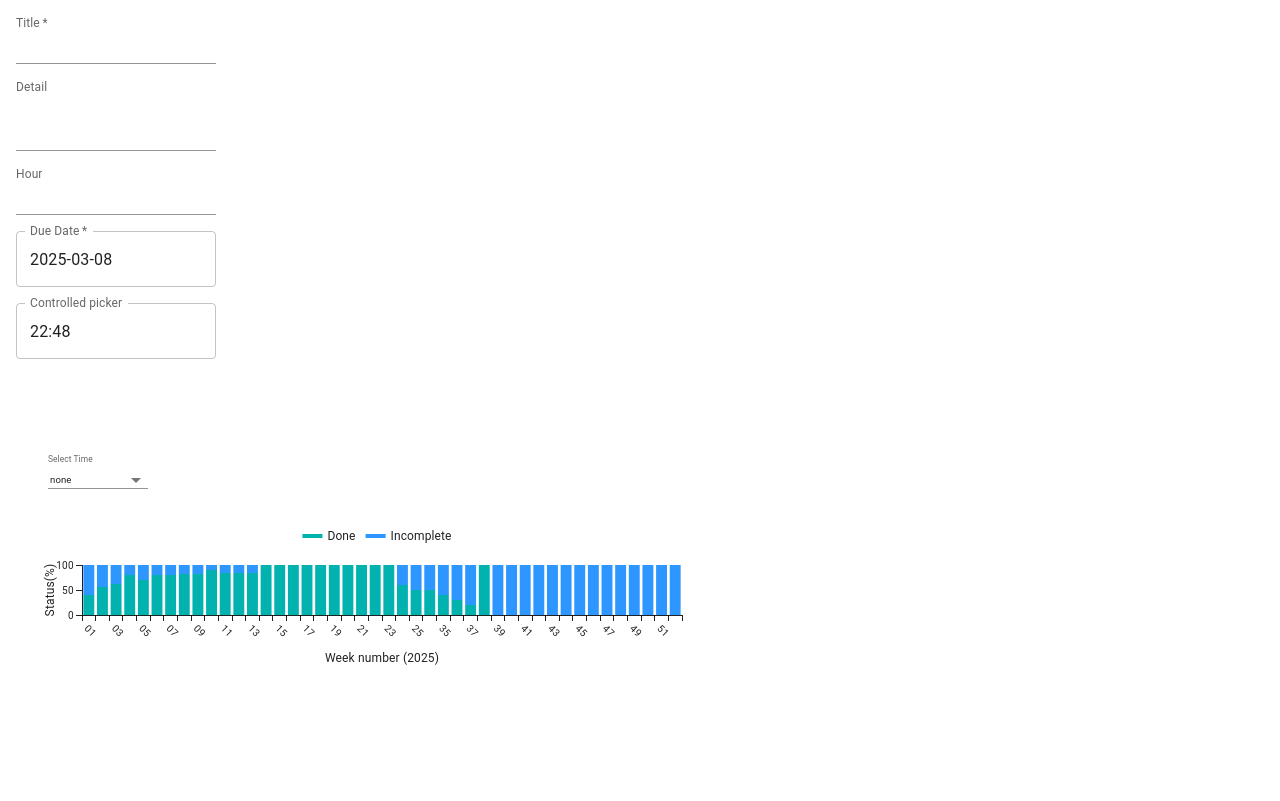
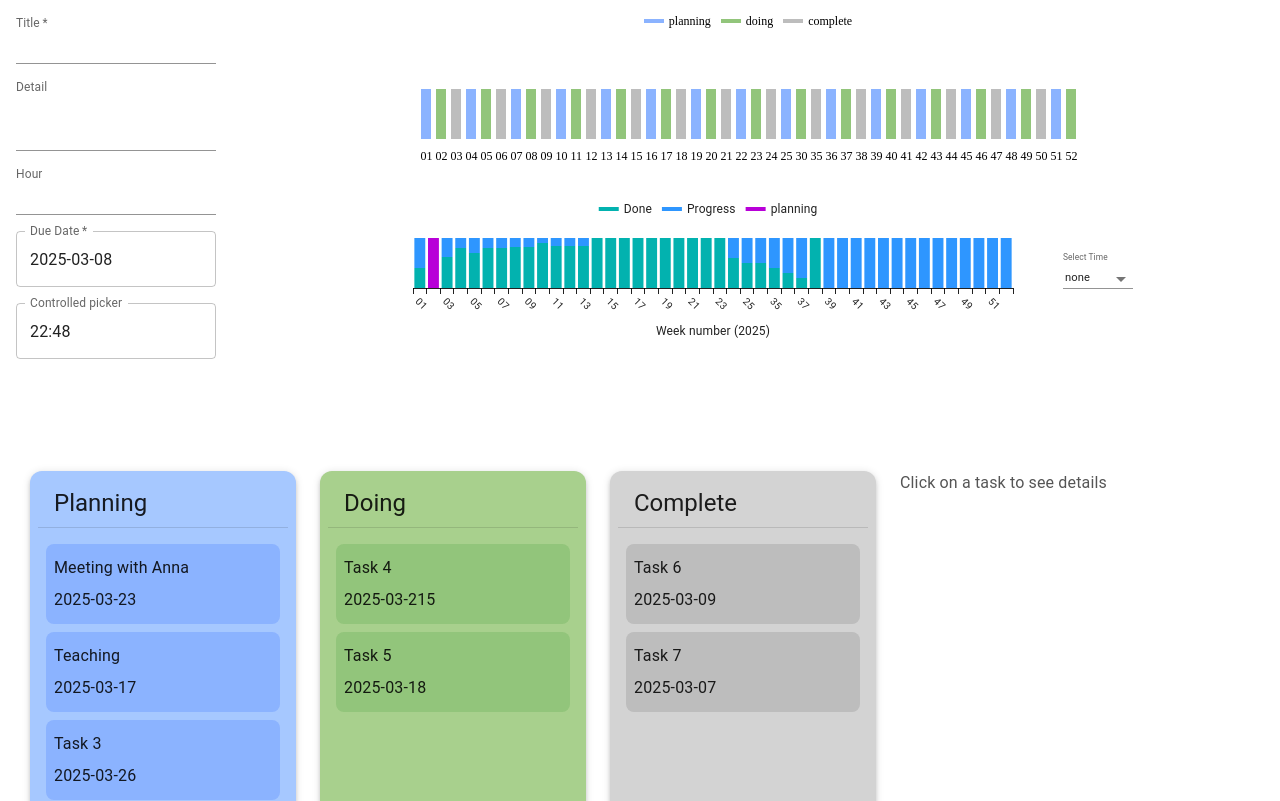
Before and after one commit to FengyanTina/ReactChart, a React (Vite) app: page / in a window 1280 px wide. Shown: the top 801 px of the page. Built offline with nearby package versions, Linux system fonts and the light colour scheme.

Commit message:
simplebar and progress

```diff
--- a/src/App.tsx
+++ b/src/App.tsx
@@ -11,12 +11,76 @@ import BarsDataset from "./components/BarWithLeg";
 import SyncHighlight from "./components/BarPie";
 import Test from "./components/test";
 import SunLayer from "./components/sunLayer";
-import StackOrderDemo from "./components/ProgressBar";
-import  SelectAllTransferList from "./components/SelectTransferList";
+
+import SelectAllTransferList from "./components/SelectTransferList";
 import DragComponent from "./components/reacDrag/DragComponent";
 import DragDropTaskManager from "./components/htmlDrag/Dnd";
 import TaskInput from "./components/forms/TaskInputForm";
+import StackOrderDemo from "./components/ProgressBar";
+import { BarChart } from "./components/charts/SimpleBar";
+// 定义状态类型
+type Status = "planning" | "doing" | "complete";
 
+// 定义颜色
+const statusColors: Record<Status, string> = {
+  planning: '#8BB3FF', // Slightly darker blue
+  doing: '#92C57B', // Slightly darker green
+  complete: '#BDBDBD', // Slightly darker gray
+};
+
+// 定义数据
+interface BarData {
+  week: string;
+  value: number;
+  status: Status;
+}
+
+const data: BarData[] = [
+  { week: "01", value: 100, status: "planning" },
+  { week: "02", value: 100, status: "doing" },
+  { week: "03", value: 100, status: "complete" },
+  { week: "04", value: 100, status: "planning" },
+  { week: "05", value: 100, status: "doing" },
+  { week: "06", value: 100, status: "complete" },
+  { week: "07", value: 100, status: "planning" },
+  { week: "08", value: 100, status: "doing" },
+  { week: "09", value: 100, status: "complete" },
+  { week: "10", value: 100, status: "planning" },
+  { week: "11", value: 100, status: "doing" },
+  { week: "12", value: 100, status: "complete" },
+  { week: "13", value: 100, status: "planning" },
+  { week: "14", value: 100, status: "doing" },
+  { week: "15", value: 100, status: "complete" },
+  { week: "16", value: 100, status: "planning" },
+  { week: "17", value: 100, status: "doing" },
+  { week: "18", value: 100, status: "complete" },
+  { week: "19", value: 100, status: "planning" },
+  { week: "20", value: 100, status: "doing" },
+  { week: "21", value: 100, status: "complete" },
+  { week: "22", value: 100, status: "planning" },
+  { week: "23", value: 100, status: "doing" },
+  { week: "24", value: 100, status: "complete" },
+  { week: "25", value: 100, status: "planning" },
+  { week: "30", value: 100, status: "doing" },
+  { week: "35", value: 100, status: "complete" },
+  { week: "36", value: 100, status: "planning" },
+  { week: "37", value: 100, status: "doing" },
+  { week: "38", value: 100, status: "complete" },
+  { week: "39", value: 100, status: "planning" },
+  { week: "40", value: 100, status: "doing" },
+  { week: "41", value: 100, status: "complete" },
+  { week: "42", value: 100, status: "planning" },
+  { week: "43", value: 100, status: "doing" },
+  { week: "44", value: 100, status: "complete" },
+  { week: "45", value: 100, status: "planning" },
+  { week: "46", value: 100, status: "doing" },
+  { week: "47", value: 100, status: "complete" },
+  { week: "48", value: 100, status: "planning" },
+  { week: "49", value: 100, status: "doing" },
+  { week: "50", value: 100, status: "complete" },
+  { week: "51", value: 100, status: "planning" },
+  { week: "52", value: 100, status: "doing" },
+];
 interface Node {
   name: string;
   value?: number;
@@ -77,18 +141,33 @@ function App() {
 
   return (
     <>
+      <Box
+        sx={{
+          display: "flex",
+          flexDirection:{
+            xs:'column',
+            sm:'column',
+            md:'row'
+        },
+          justifyContent: "center",
+          alignItems: "center",
+          alignContent: "center",
+
+        }}
+      >
         <Box>
-        <Box>
-            <TaskInput/>
+          <TaskInput />
         </Box>
         <Box
           sx={{
             width: "100%",
             height: "100%",
             overflow: "hidden",
-            marginTop: 10, // Adjust margin for spacing between dropdown and chart
-          }}>
-            <StackOrderDemo/>
+          }}
+        >
+           <BarChart data={data}/>
+
+          <StackOrderDemo />
         </Box>
       </Box>
 
@@ -98,9 +177,10 @@ function App() {
           height: "100%",
           overflow: "hidden",
           marginTop: 10, // Adjust margin for spacing between dropdown and chart
-            mb: 1
-          }}>
-           <DragDropTaskManager/>
+          mb: 1,
+        }}
+      >
+        <DragDropTaskManager />
       </Box>
       <Box
         sx={{
@@ -112,7 +192,7 @@ function App() {
       >
         <FormControl
           fullWidth
-          sx={{ position: "absolute", top: 20,  width: 150, mb: 2 }}
+          sx={{ position: "absolute", top: 20, width: 150, mb: 2 }}
         >
           <InputLabel>Välj Avdelning</InputLabel>
           <Select
@@ -135,8 +215,7 @@ function App() {
           width: "100%",
           height: "100%",
           overflow: "hidden",
-          marginTop:10,
-
+          marginTop: 10,
         }}
       >
         <SunburstChartType
@@ -150,7 +229,6 @@ function App() {
           justifyContent: "space-around", // Space between the two charts
           alignItems: "center", // Align them vertically
           width: "100%", // Take full width
-
         }}
       >
         <Box
@@ -159,7 +237,8 @@ function App() {
             height: "100%",
             overflow: "hidden",
             marginTop: 10, // Adjust margin for spacing between dropdown and chart
-          }}>
+          }}
+        >
           <OnSeriesItemClick />
         </Box>
         <Box
@@ -179,12 +258,8 @@ function App() {
           height: "100%",
           overflow: "hidden",
           marginTop: 10, // Adjust margin for spacing between dropdown and chart
-          }}>
-
-        </Box>
-
-
-
+        }}
+      ></Box>
     </>
   );
 }
--- a/src/components/ProgressBar.tsx
+++ b/src/components/ProgressBar.tsx
@@ -1,114 +1,158 @@
-import * as React from 'react';
-import Box from '@mui/material/Box';
-import TextField from '@mui/material/TextField';
-import MenuItem from '@mui/material/MenuItem';
-import { BarChart } from '@mui/x-charts/BarChart';
-import { StackOrderType } from '@mui/x-charts/models';
+import * as React from "react";
+import Box from "@mui/material/Box";
+import TextField from "@mui/material/TextField";
+import MenuItem from "@mui/material/MenuItem";
+import { BarChart } from "@mui/x-charts/BarChart";
+import { StackOrderType } from "@mui/x-charts/models";
 
 // Data coming from https://www.insee.fr/fr/statistiques/5013868
 const uncomletedTime = [
-  60, 44, 37, 19.6, 29.9, 20.7, 19.5, 18, 18, 10, 15, 15.9, 15.2, 0,
-  0, 0,0, 0, 0, 0, 0, 0, 0, 40, 50, 50, 60, 70,
- 80, 0, 100, 100, 100, 100, 100, 100, 100, 100, 100, 100, 100, 100, 100, 100,];
+  60, 0, 37, 19.6, 29.9, 20.7, 19.5, 18, 18, 10, 15, 15.9, 15.2, 0, 0, 0, 0, 0,
+  0, 0, 0, 0, 0, 40, 50, 50, 60, 70, 80, 0, 100, 100, 100, 100, 100, 100, 100,
+  100, 100, 100, 100, 100, 100, 100,
+];
 const completedTime = [
-  40, 56, 63, 80.4, 70.2, 79.3, 80.5, 82, 82, 90, 85, 84.1, 84.8, 100,
-  100, 100, 100, 100, 100, 100, 100, 100, 100, 60,50,50,40, 30,
-  20, 100,0,
+  40, 0, 63, 80.4, 70.2, 79.3, 80.5, 82, 82, 90, 85, 84.1, 84.8, 100, 100, 100,
+  100, 100, 100, 100, 100, 100, 100, 60, 50, 50, 40, 30, 20, 100, 0,
+];
+const planning = [
+    0, 100, 63, 80.4, 70.2, 79.3, 80.5, 82, 82, 90, 85, 84.1, 84.8, 100, 100, 100,
+    100, 100, 100, 100, 100, 100, 100, 60, 50, 50, 40, 30, 20, 100, 0,
   ];
 
-
 const xAxis = {
-  label: 'Week number (2025)',
-  scaleType: 'band' as const,
+  label: "Week number (2025)",
+  scaleType: "band" as const,
   data: [
-    '01',
-    '02',
-    '03',
-    '04',
-    '05',
-    '06',
-    '07',
-    '08',
-    '09',
-    '10',
-    '11',
-    '12',
-    '13',
-    '14',
-    '15',
-    '16',
-    '17',
-    '18',
-    '19',
-    '20',
-    '21',
-    '22',
-    '23',
-    '24',
-    '25',
-    '30',
-    '35',
-    '36',
-    '37',
-    '38',
-    '39',
-    '40',
-    '41',
-    '42',
-    '43',
-    '44',
-    '45',
-    '46',
-    '47',
-    '48',
-    '49',
-    '50',
-    '51',
-    '52',
+    "01",
+    "02",
+    "03",
+    "04",
+    "05",
+    "06",
+    "07",
+    "08",
+    "09",
+    "10",
+    "11",
+    "12",
+    "13",
+    "14",
+    "15",
+    "16",
+    "17",
+    "18",
+    "19",
+    "20",
+    "21",
+    "22",
+    "23",
+    "24",
+    "25",
+    "30",
+    "35",
+    "36",
+    "37",
+    "38",
+    "39",
+    "40",
+    "41",
+    "42",
+    "43",
+    "44",
+    "45",
+    "46",
+    "47",
+    "48",
+    "49",
+    "50",
+    "51",
+    "52",
   ],
 };
 
 const series = [
-  { label: 'Done', data: completedTime, stack: 'total' },
-  { label: 'Incomplete', data: uncomletedTime , stack: 'total' },
-
+  { label: "Done", data: completedTime, stack: "total" },
+  { label: "Progress", data: uncomletedTime, stack: "total" },
+  { label: "planning", data: planning, stack: "total" },
 ];
 
-const availableStackOrder = [
-  'none',
-  'weekly',
-  'monthly',
-  'yearly',
+const availableStackOrder = ["none", "weekly", "monthly", "yearly"] as const;
 
-] as const;
-
-const yAxis = {
-
-};
 export default function StackOrderDemo() {
-  const [stackOrder, setStackOrder] = React.useState<StackOrderType>('none');
+  const [stackOrder, setStackOrder] = React.useState<StackOrderType>("none");
 
   const modifiedSeries = [{ ...series[0], stackOrder }, ...series.slice(1)];
 
-
   return (
-    <Box sx={{ width: '100%' }}>
+    <Box
+      sx={{
+        width: "100%",
+        display: "flex",
+        flexDirection: "row",
+        justifyContent: "center",
+        alignItems: "center",
+      }}
+    >
+      <Box sx={{ overflow: "auto", my: 3 }}>
+        <BarChart
+          width={700}
+          height={150}
+          xAxis={[
+            {
+              ...xAxis,
+              tickLabelStyle: {
+                fontSize: "10px",
+                angle: 45,
+                dominantBaseline: "hanging",
+                textAnchor: "start",
+              },
+              labelStyle: {
+                transform: "translateY(10px)",
+                fontSize: "12px",
+              },
+            },
+          ]}
+          series={modifiedSeries}
+          slotProps={{
+            legend: {
+              labelStyle: { fontSize: "12px" }, // Adjust legend text size
+              itemMarkWidth: 20,
+              itemMarkHeight: 4,
+              markGap: 5,
+              itemGap: 10,
+            },
+          }}
+          yAxis={[
+            {
+              label: "", // Hide Y axis label
+              tickLabelStyle: {
+                fontSize: "0px", // Hide Y axis tick labels
+              },
+              tickSize: 0, // Hide Y axis ticks
+              disableLine: true, // Hide Y axis line (if supported)
+              min: 0,
+              max: 100,
+            },
+          ]}
+        />
+      </Box>
       <TextField
-        sx={{ minWidth: 100, mx: 5, mt: 1,maxHeight:20,
-
-
+        sx={{
+          minWidth: 70,
+          maxHeight: 20,
           "& .MuiInputBase-root": {
             height: 30, // Ensure input field height is also adjusted
             border: "none", // Remove the border
             boxShadow: "none",
             fontSize: "0.6rem",
-              borderBottom:"none"
+            borderBottom: "none",
           },
           "& .MuiInputLabel-root": {
             fontSize: "0.7rem", // Label (stackOrder) text size
           },
           "& .MuiSelect-select": {
-        fontSize: "0.6rem", // Selected value text size
+            fontSize: "0.7rem", // Selected value text size
             padding: "2px", // Adjust padding to make it fit
           },
         }}
@@ -124,58 +168,54 @@ export default function StackOrderDemo() {
           </MenuItem>
         ))}
       </TextField>
-      <Box sx={{ overflow: 'auto', py: 2, my:3,px:3 }}>
-        <BarChart
-          width={700}
-          height={150}
-          xAxis={[
-            {
-              ...xAxis,
-              tickLabelStyle: {
-                fontSize: '10px',
-                angle: 45,
-                dominantBaseline: 'hanging',
-                textAnchor: 'start',
-              },
-              labelStyle: {
-                transform: 'translateY(10px)',
-                fontSize: '12px',
-              },
-            },
-          ]}
-          series={modifiedSeries}
-          slotProps={{
-            legend: {
-              labelStyle: { fontSize: '12px', }, // Adjust legend text size
-
-            itemMarkWidth: 20,
-                itemMarkHeight: 4,
-                markGap: 5,
-                itemGap: 10,
-            },
-        }}
-          yAxis={[
-            {
-                label: 'Status(%)',
-                tickLabelStyle: {
-                    fontSize: '10px',
-
-                  },
-                labelStyle: {
-                    fontSize: '12px',
-
-                  },
-                  min: 0,
-                  max: 100,
-
+    </Box>
+  );
 }
 
 
-        ]}
+// // 定义状态类型
+// type Status = "planning" | "doing" | "complete";
+
+// // 定义颜色
+// const statusColors: Record<Status, string> = {
+//   planning: '#8BB3FF', // Slightly darker blue
+//   doing: '#92C57B', // Slightly darker green
+//   complete: '#BDBDBD', // Slightly darker gray
+// };
+
+// // 定义数据
+// export interface BarData {
+//   week: string;
+//   value: number;
+//   status: Status;
+// }
 
 
-        />
-      </Box>
-    </Box>
-  );
-}
+// import React from "react";
+
+// // 条状图组件
+// export const BarChart: React.FC<{ data: BarData[] }> = ({ data }) => {
+//   return (
+//     <div
+//       style={{
+//         display: "flex",
+//         alignItems: "flex-end",
+//         height: "150px",
+//         gap: "3px",
+//         padding: "5px",
+
+//       }}
+//     >
+//       {data.map((item, index) => (
+//         <div
+//           key={index}
+//           style={{
+//             width: "10px",
+//             height: `${item.value}px`,
+//             backgroundColor: statusColors[item.status],
+//           }}
+//         />
+//       ))}
+//     </div>
+//   );
+// };
--- /dev/null
+++ b/src/components/charts/SimpleBar.tsx
@@ -0,0 +1,105 @@
+import React from "react";
+
+// 定义状态类型
+type Status = "planning" | "doing" | "complete";
+
+// 定义颜色
+const statusColors: Record<Status, string> = {
+  planning: '#8BB3FF', // Slightly darker blue
+  doing: '#92C57B', // Slightly darker green
+  complete: '#BDBDBD', // Slightly darker gray
+};
+
+// 定义数据
+export interface BarData {
+  week: string;
+  value: number;
+  status: Status;
+}
+
+// 条状图组件
+export const BarChart: React.FC<{ data: BarData[] }> = ({ data }) => {
+    return (
+        <div
+          style={{
+            display: "flex",
+            flexDirection: "column",
+            alignItems: "center",
+          }}
+        >
+          {/* 图例 */}
+          <div
+            style={{
+              display: "flex",
+              gap: "10px",
+              fontSize: "12px",
+            }}
+          >
+            {Object.entries(statusColors).map(([status, color]) => (
+              <div
+                key={status}
+                style={{
+                  display: "flex",
+                  alignItems: "center",
+                  gap: "5px",
+                }}
+              >
+                <div
+                  style={{
+                    width: "20px",
+                    height: "4px",
+                    backgroundColor: color,
+                  }}
+                />
+                <span>{status}</span>
+              </div>
+            ))}
+          </div>
+
+          {/* 柱子 */}
+          <div
+            style={{
+              display: "flex",
+              alignItems: "flex-end",
+              height: "100px",
+              gap: "5px",
+              padding: "10px",
+
+            }}
+          >
+            {data.map((item, index) => (
+              <div
+                key={index}
+                style={{
+                  width: "10px",
+                  height: `50px`,
+                  backgroundColor: statusColors[item.status],
+                }}
+              />
+            ))}
+          </div>
+
+          {/* 横轴坐标 */}
+          <div
+            style={{
+              display: "flex",
+              gap: "5px",
+
+            }}
+          >
+            {data.map((item, index) => (
+              <div
+                key={index}
+                style={{
+                  width: "10px",
+                  textAlign: "center",
+                  fontSize: "12px",
+                }}
+              >
+                {item.week}
+              </div>
+            ))}
+          </div>
+        </div>
+      );
+    };
--- a/src/components/htmlDrag/Dnd.tsx
+++ b/src/components/htmlDrag/Dnd.tsx
@@ -74,7 +74,7 @@ const columnColors: Record<Task['status'], string> = {
     doing: '#A8D08D', // Soft Green
     complete: '#D3D3D3', // Soft Gray
   };
-  const taskColors: Record<Task['status'], string> = {
+  const statusColors: Record<Task['status'], string> = {
     planning: '#8BB3FF', // Slightly darker blue
     doing: '#92C57B', // Slightly darker green
     complete: '#BDBDBD', // Slightly darker gray
@@ -184,7 +184,7 @@ const [maxHeight, setMaxHeight] = useState(300);
               onDragStart={(event) => handleDragStart(event, task)}
               onClick={() =>handleTaskClick(task)}
               sx={{
-                backgroundColor: draggingItem?.id === task.id ? '#d1e7ff' : taskColors[task.status],
+                backgroundColor: draggingItem?.id === task.id ? '#d1e7ff' : statusColors[task.status],
                 boxShadow: draggingItem?.id === task.id ? "0px 2px 10px rgba(0,0,0,0.2)" : "none",
                 p: 1,
                 my: 1,
```
Also changed, not shown: src/components/htmlDrag/HtmlDragColumn.tsx (deleted). Lines whose indentation alone changed are shown as unchanged.
